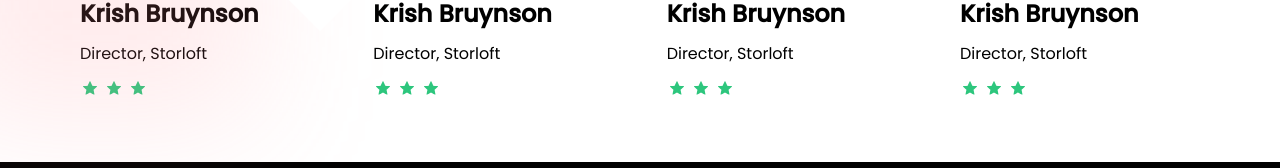
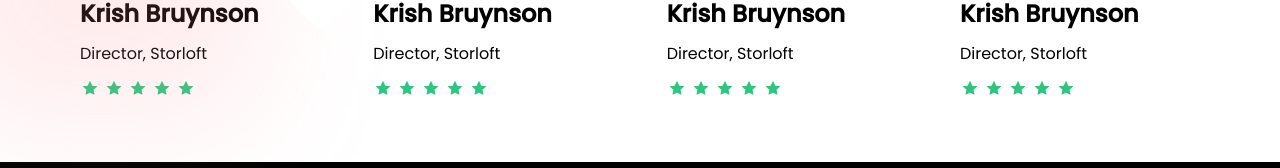
Before and after one commit to SouravBhardwaj997/assignment, a Next.js app: page / in a window 1280 px wide. Shown: the part 6027-6195 px from the top of the page. Built offline with nearby package versions, Linux system fonts and the light colour scheme.

Commit message:
some changes

```diff
--- a/src/components/Elements/TestimonialCard.tsx
+++ b/src/components/Elements/TestimonialCard.tsx
@@ -10,7 +10,7 @@ export const TestimonialCard = ({
   imgUrl: string;
   name: string;
   designation: string;
-  stars?: number | null;
+  stars: number;
 }) => {
   return (
     <div className="flex flex-col gap-3">
@@ -37,9 +37,9 @@ export const TestimonialCard = ({
       <p className="text-black font-semibold text-2xl">{name}</p>
       <p className="font-light">{designation}</p>
       <div className="flex gap-1">
-        <StarIcon />
-        <StarIcon />
-        <StarIcon />
+        {Array.from({ length: stars }).map((_, i) => {
+          return <StarIcon key={i} />;
+        })}
       </div>
     </div>
   );
```
